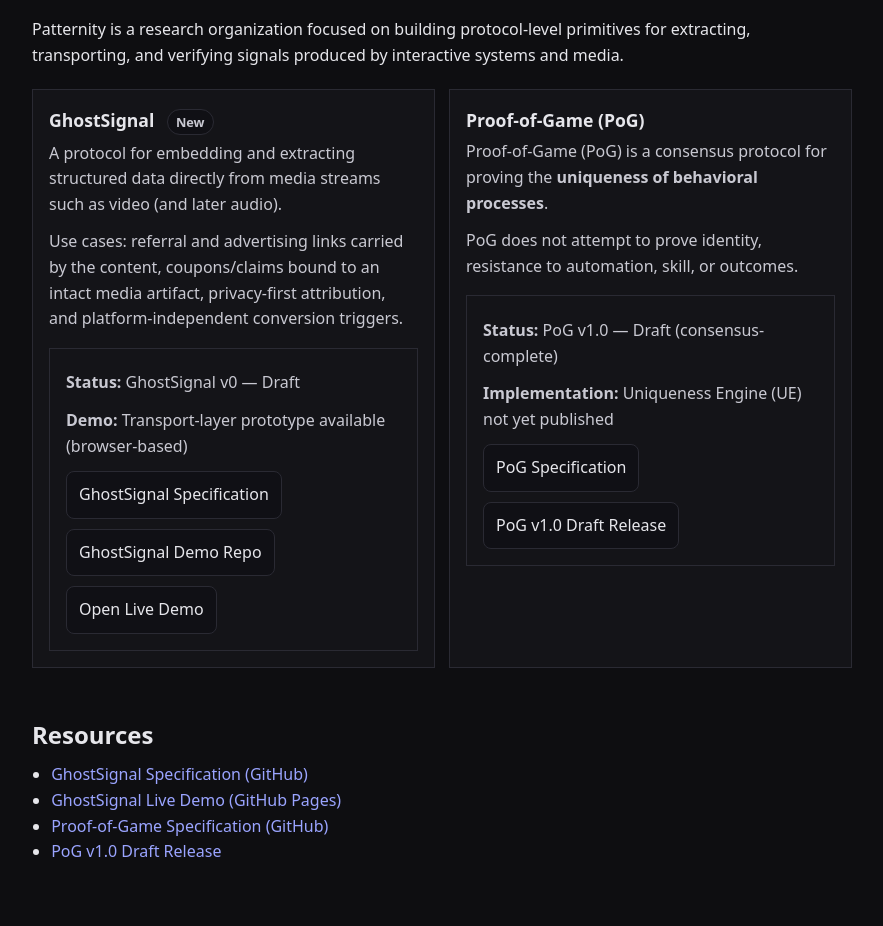
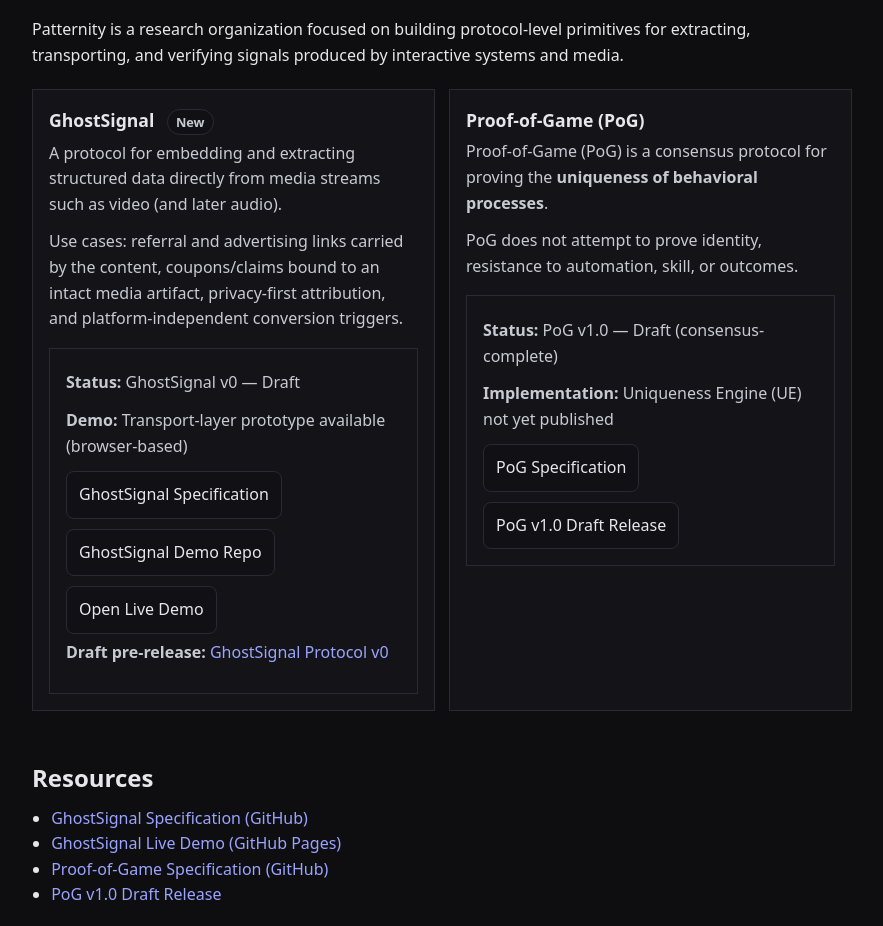
Before and after one commit to Patternity/patternity.github.io, a plain HTML site: page index.html in a window 1280 px wide. Shown: the part 164-1090 px from the top of the page, without its empty margins (198-1081 px from the left). Drawn offline with Linux system fonts and the light colour scheme.

Commit message:
Add draft pre-release information to index.html

```diff
--- a/index.html
+++ b/index.html
@@ -177,6 +177,12 @@
               Open Live Demo
             </a>
           </div>
+          <p><strong>Draft pre-release:</strong>
+            <a href="https://github.com/Patternity/ghost-signal/releases/tag/v0-draft"
+               target="_blank" rel="noopener noreferrer">
+              GhostSignal Protocol v0
+            </a>
+          </p>
         </div>
       </section>
 
```
